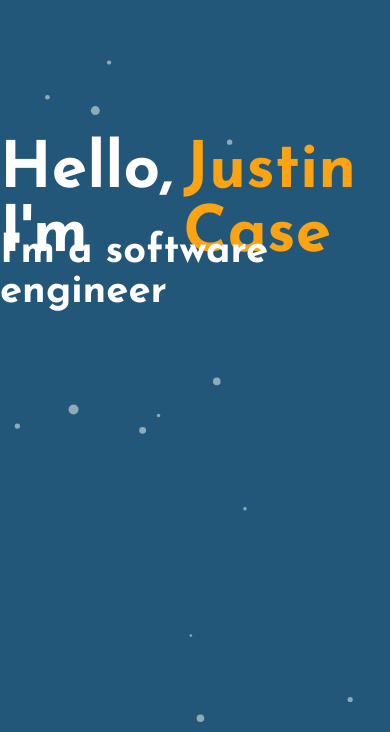
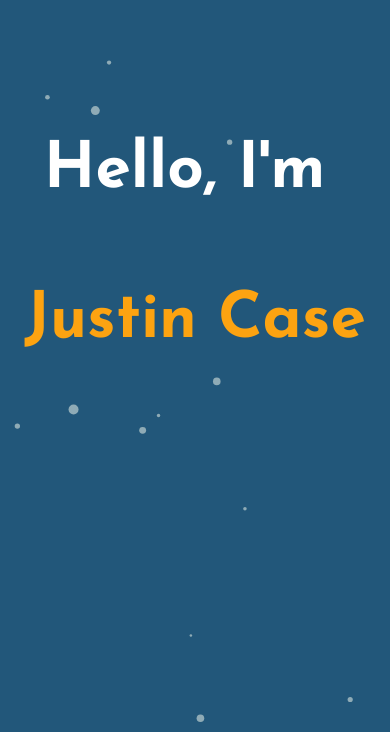
Before and after one commit to Jcase22/Portfolio, a React (Vite) app: page / in a window 390 px wide. Shown: the part 112-844 px from the top of the page. Built offline with nearby package versions, Linux system fonts and the light colour scheme.

Commit message:
improved home page styling for smaller devices

```diff
--- a/src/components/Home/index.css
+++ b/src/components/Home/index.css
@@ -29,6 +29,7 @@
 .main-title-container {
   display: flex;
   flex-direction: row;
+  flex-wrap: wrap;
   justify-content: center;
   height: 6em;
 }
@@ -43,7 +44,7 @@
   font-size: 4em;
 }
 
-.sub-title {
+.subtitle {
   color: var(--primary-light);
   font-size: 2.5em;
 }
--- a/src/components/Home/index.tsx
+++ b/src/components/Home/index.tsx
@@ -73,7 +73,11 @@ const Home = () => {
           <h1 className='main-title'>Hello, I'm&nbsp;</h1>
           <h1 className='main-title-name'>Justin Case</h1>
         </div>
-        <h3 className='sub-title'>I'm a software engineer</h3>
+        {window.innerWidth <= 645 ?
+          null
+          :
+          (<h3 className='subtitle'>I'm a software engineer</h3>)
+        }
       </div>
     </div>
   )
```
